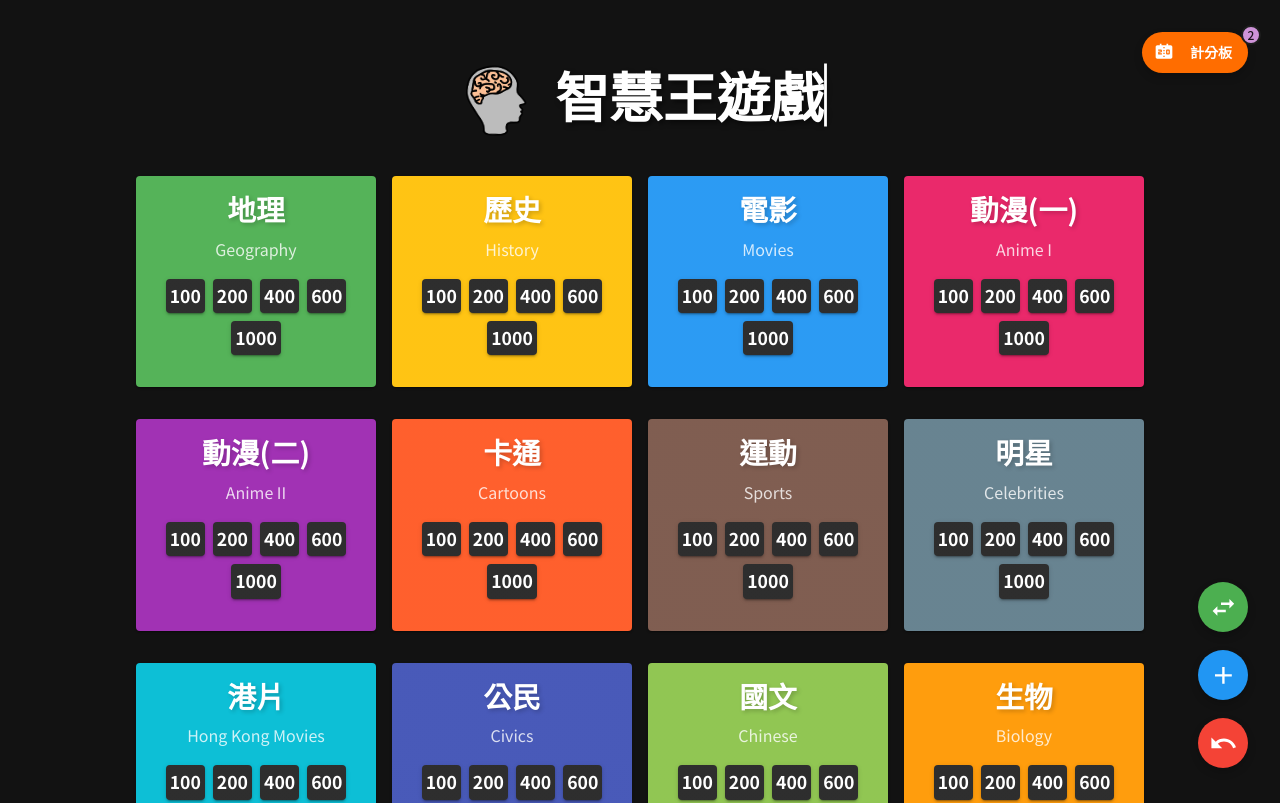
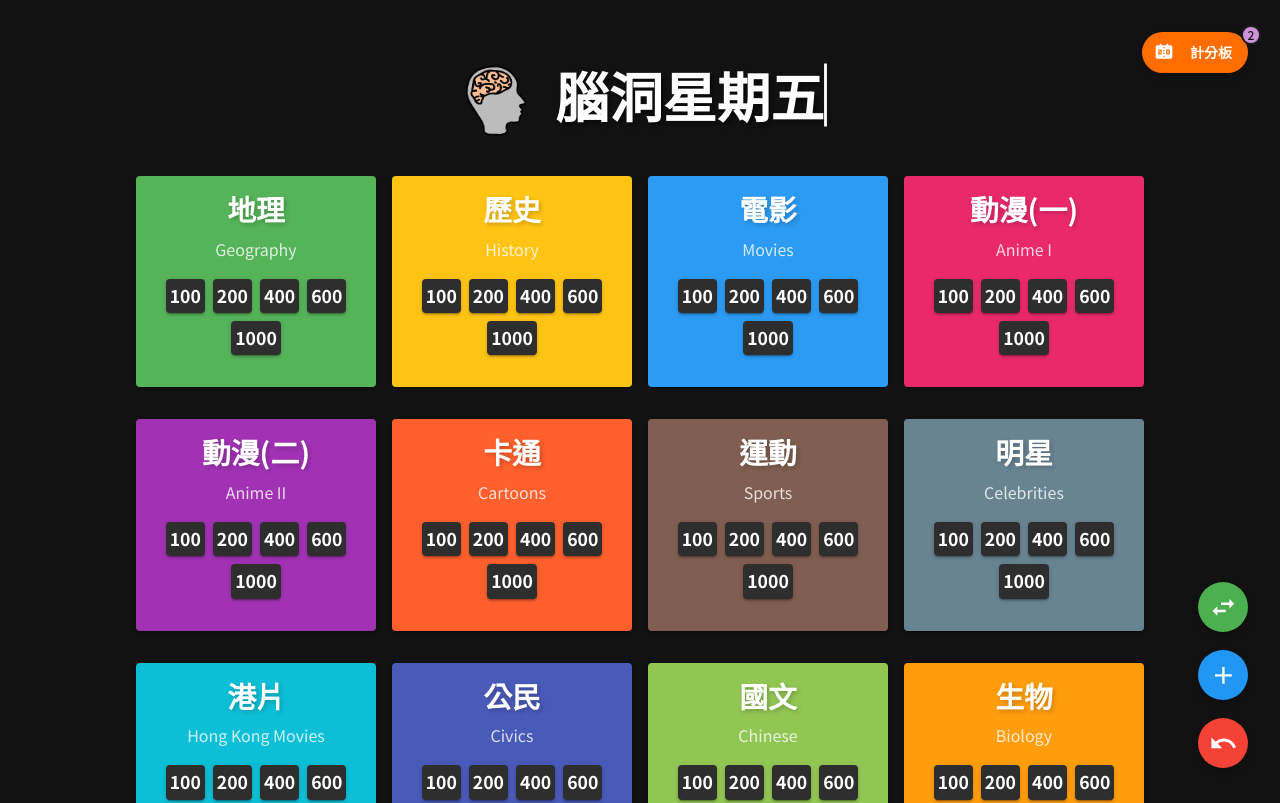
Before and after one commit to chenci26/SmartKingCardGame, a React (Vite) app: page / in a window 1280 px wide. Shown: the top 803 px of the page. Built offline with nearby package versions, Linux system fonts and the light colour scheme.

Commit message:
feat(title)

```diff
--- a/index.html
+++ b/index.html
@@ -1,14 +1,17 @@
 <!DOCTYPE html>
 <html lang="zh-TW">
+
 <head>
   <meta charset="UTF-8" />
   <meta name="viewport" content="width=device-width, initial-scale=1.0" />
   <link rel="icon" href="/favicon.ico" />
-    <title>智慧王遊戲</title>
+  <title>腦洞星期五</title>
   <link rel="stylesheet" href="https://fonts.googleapis.com/css2?family=Noto+Sans+TC:wght@400;500;700&display=swap">
 </head>
+
 <body>
   <div id="root"></div>
   <script type="module" src="/src/main.jsx"></script>
 </body>
+
 </html>
--- a/src/App.jsx
+++ b/src/App.jsx
@@ -166,7 +166,7 @@ const ExpandingButton = styled(Button)(({ theme }) => ({
 }));
 
 function App() {
-  const fullTitle = "智慧王遊戲";
+  const fullTitle = "腦洞星期五";
   const [selectedCategory, setSelectedCategory] = useState(null);
   const [currentQuestion, setCurrentQuestion] = useState(null);
   const [answeredQuestions, setAnsweredQuestions] = useState(() => {
```
Lines whose indentation alone changed are shown as unchanged.
